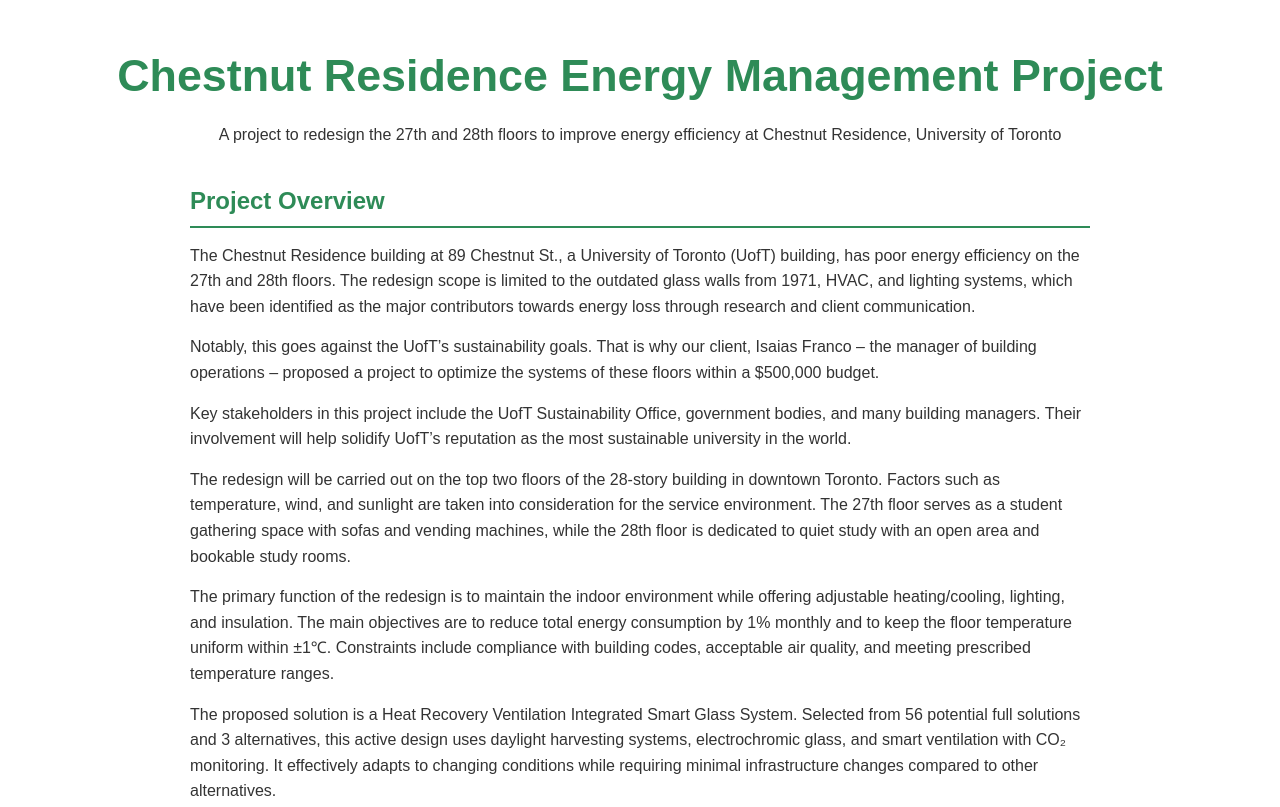
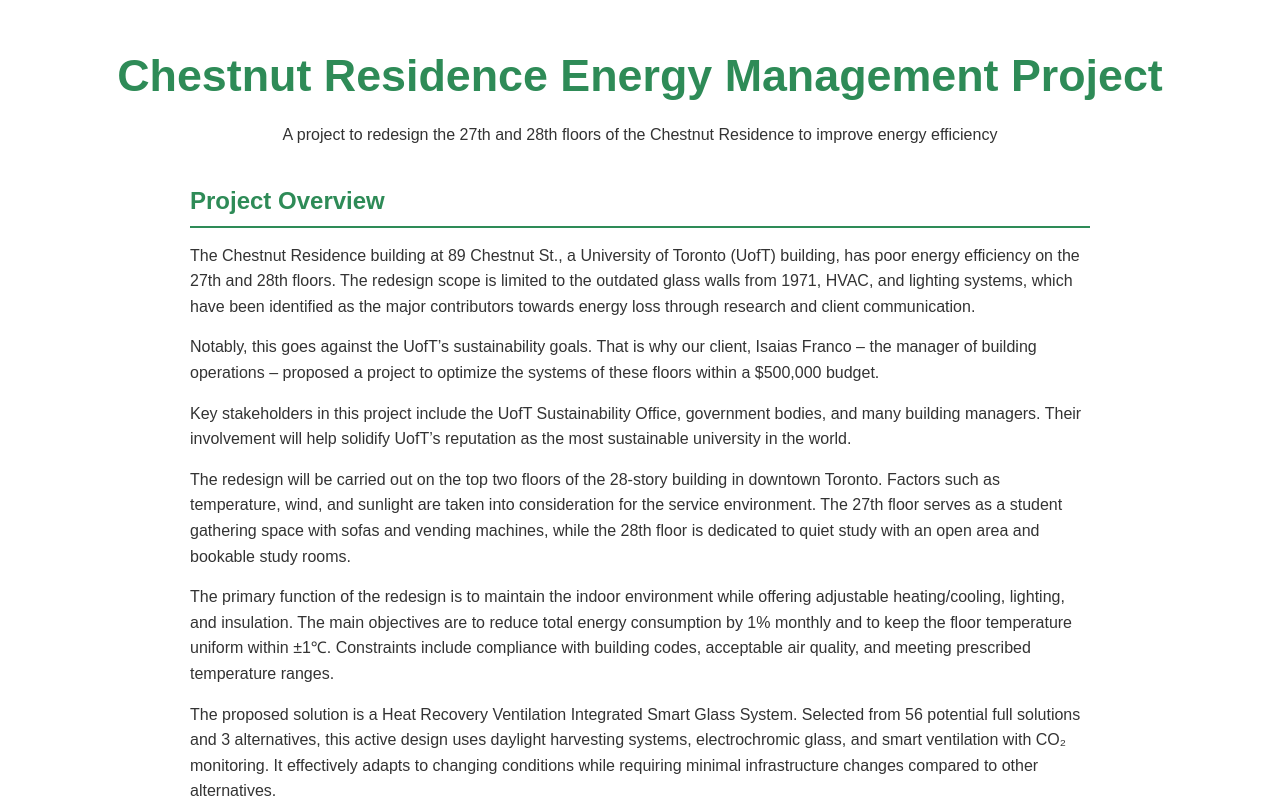
Before and after one commit to Mayan-S/chestnut-residence-redesign, a plain HTML site: page index.html in a window 1280 px wide. Shown: the top 807 px of the page. Drawn offline with Linux system fonts and the light colour scheme.

Commit message:
Update Index.html

```diff
--- a/index.html
+++ b/index.html
@@ -66,7 +66,7 @@
 
     <body>
         <header> <h1>Chestnut Residence Energy Management Project</h1>
-            <p>A project to redesign the 27th and 28th floors to improve energy efficiency at Chestnut Residence, University of Toronto</p>
+            <p>A project to redesign the 27th and 28th floors of the Chestnut Residence to improve energy efficiency</p>
         </header>
         <div class="container">
             <section id="overview">
```
